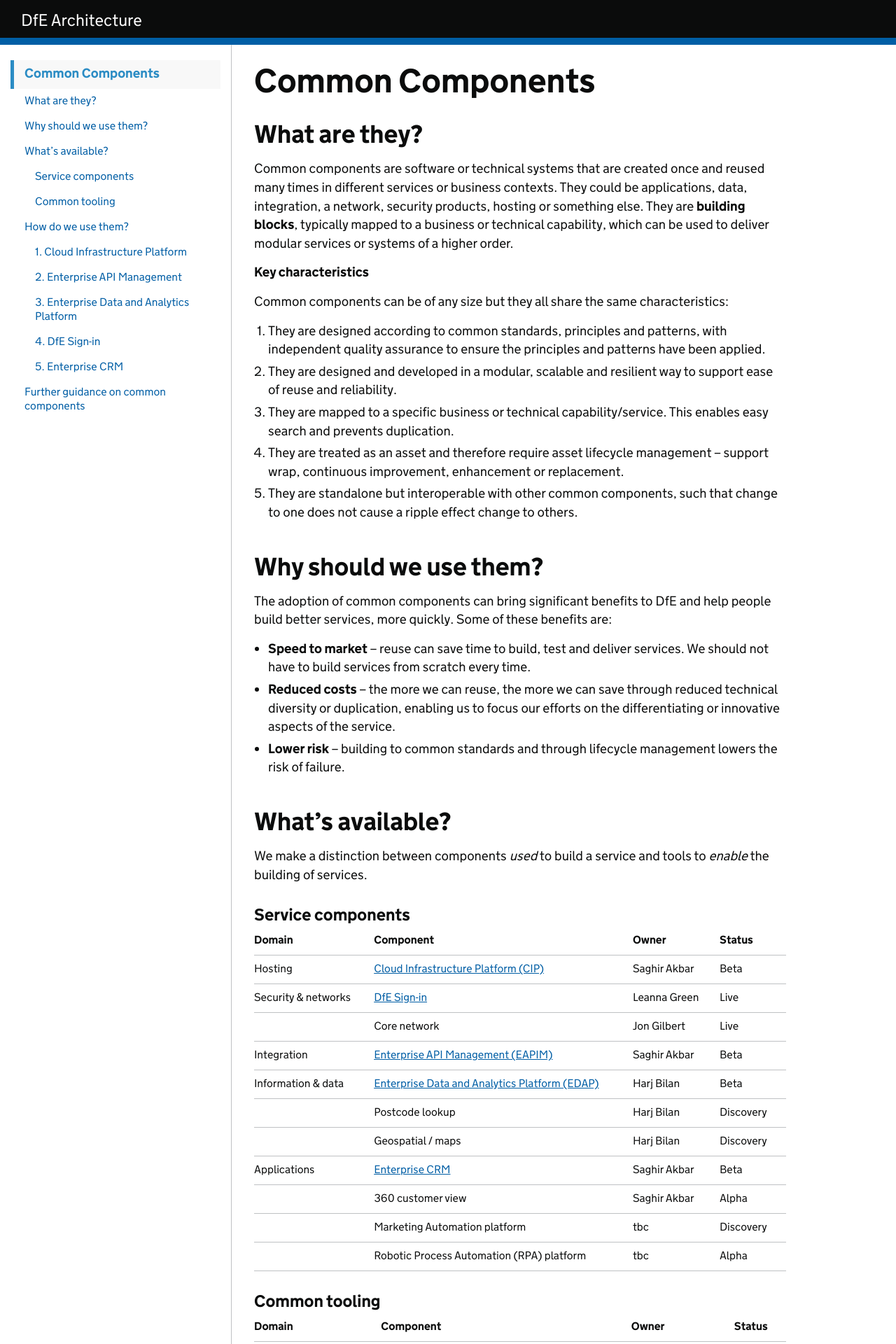
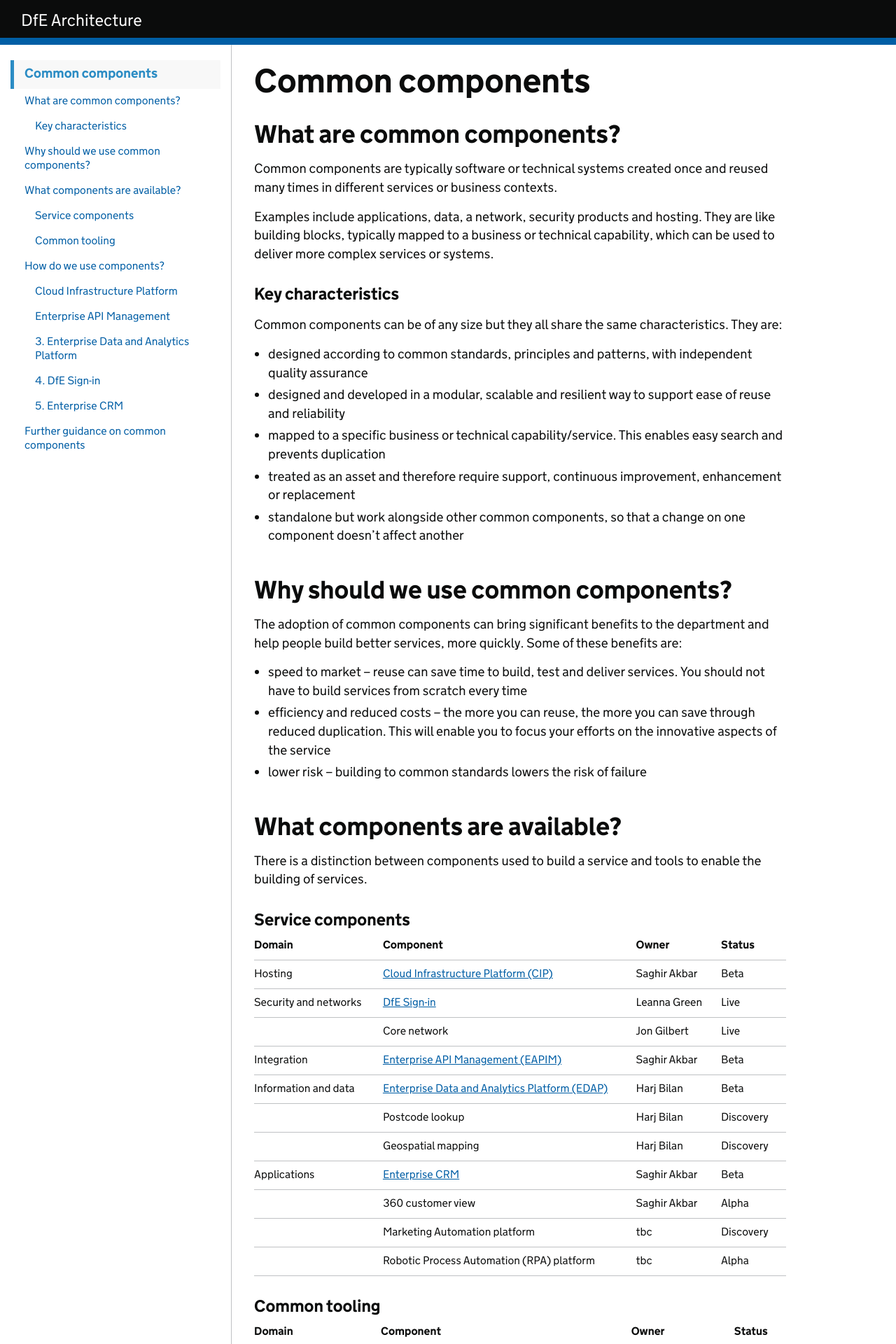
Before and after one commit to DFE-Digital/architecture, a Jekyll site: the page built from common-components/index.md, in a window 1280 px wide. Shown: the top 1920 px of the page at 70% size. Built offline with Jekyll 4.4.1, drawn with Linux system fonts in a browser that asks for light colours; our own code applies the rules of GitHub Pages for plain Markdown files; some of the changed text lies outside the part shown.

Commit message:
Update index.md

```diff
--- a/common-components/index.md
+++ b/common-components/index.md
@@ -3,94 +3,98 @@ category: Components
 expires: 2020-01-01
 ---
 
-# Common Components
+# Common components
 
-## What are they?
+## What are common components?
 
-Common components are software or technical systems that are created once and reused many times in different services or business contexts. They could be applications, data, integration, a network, security products, hosting or something else. They are __building blocks__, typically mapped to a business or technical capability, which can be used to deliver modular services or systems of a higher order.
+Common components are typically software or technical systems created once and reused many times in different services or business contexts.
 
-__Key characteristics__
+Examples include applications, data, a network, security products and hosting. They are like building blocks, typically mapped to a business or technical capability, which can be used to deliver more complex services or systems.
 
-Common components can be of any size but they all share the same characteristics:
-1. They are designed according to common standards, principles and patterns, with independent quality assurance to ensure the principles and patterns have been applied.
-2. They are designed and developed in a modular, scalable and resilient way to support ease of reuse and reliability.
-3. They are mapped to a specific business or technical capability/service. This enables easy search and prevents duplication.
-4. They are treated as an asset and therefore require asset lifecycle management – support wrap, continuous improvement, enhancement or replacement.
-5. They are standalone but interoperable with other common components, such that change to one does not cause a ripple effect change to others.
+### Key characteristics
 
-## Why should we use them? ##
+Common components can be of any size but they all share the same characteristics. They are:
+- designed according to common standards, principles and patterns, with independent quality assurance
+- designed and developed in a modular, scalable and resilient way to support ease of reuse and reliability
+- mapped to a specific business or technical capability/service. This enables easy search and prevents duplication
+- treated as an asset and therefore require support, continuous improvement, enhancement or replacement
+- standalone but work alongside other common components, so that a change on one component doesn't affect another
 
-The adoption of common components can bring significant benefits to DfE and help people build better services, more quickly. Some of these benefits are:
-- __Speed to market__ – reuse can save time to build, test and deliver services. We should not have to build services from scratch every time.
-- __Reduced costs__ – the more we can reuse, the more we can save through reduced technical diversity or duplication, enabling us to focus our efforts on the differentiating or innovative aspects of the service.
-- __Lower risk__ – building to common standards and through lifecycle management lowers the risk of failure.
+## Why should we use common components?
 
-## What's available? ##
+The adoption of common components can bring significant benefits to the department and help people build better services, more quickly. Some of these benefits are:
+- speed to market – reuse can save time to build, test and deliver services. You should not have to build services from scratch every time
+- efficiency and reduced costs – the more you can reuse, the more you can save through reduced duplication. This will enable you to focus your efforts on the innovative aspects of the service
+- lower risk – building to common standards lowers the risk of failure
 
-We make a distinction between components _used_ to build a service and tools
-to _enable_ the building of services.
+## What components are available?
 
-### Service components ###
+There is a distinction between components used to build a service and tools
+to enable the building of services.
+
+### Service components
 
 Domain | Component | Owner | Status
 - | - | - | -
 Hosting | [Cloud Infrastructure Platform (CIP)](#cip) | Saghir Akbar | Beta
-Security & networks | [DfE Sign-in](#dfe-signin) | Leanna Green | Live
+Security and networks | [DfE Sign-in](#dfe-signin) | Leanna Green | Live
 | Core network | Jon Gilbert | Live
 Integration | [Enterprise API Management (EAPIM)](#eapim) | Saghir Akbar | Beta
-Information & data | [Enterprise Data and Analytics Platform (EDAP)](#edap) | Harj Bilan | Beta
+Information and data | [Enterprise Data and Analytics Platform (EDAP)](#edap) | Harj Bilan | Beta
 | Postcode lookup | Harj Bilan | Discovery
-| Geospatial / maps | Harj Bilan | Discovery
+| Geospatial mapping | Harj Bilan | Discovery
 Applications | [Enterprise CRM](#crm) | Saghir Akbar | Beta
 | 360 customer view | Saghir Akbar | Alpha
 | Marketing Automation platform | tbc | Discovery
 | Robotic Process Automation (RPA) platform | tbc | Alpha
 
-### Common tooling ###
+### Common tooling
 
 Domain | Component | Owner | Status
 - | - | - | -
-End User Compute | Outlook and Teams | Leanna Green | Live
-| Telephony and Skype | Leanna Green | Live
-| Mobile telephony | Leanna Green | Live
-Service Management | Service desk toolset | Leanna Green | Live
+End User Computing | Outlook and Teams | Leanna Green | Live
+| Phones and Skype | Leanna Green | Live
+| Mobile phones | Leanna Green | Live
+Service management | Service desk tools | Leanna Green | Live
 Digital | Productivity tools (Slack, Trello, Confluence) | Ashley Stephens | Beta
-Development | Dev tools (Azure DevOps, Github) | Saghir Akbar | Live
-Information & data | SharePoint | Harj Bilan | Live
+Development | Development tools (Azure DevOps, Github) | Saghir Akbar | Live
+Information and data | SharePoint | Harj Bilan | Live
 
-## How do we use them? ##
-
-_(Note. Content is in development for the following sections)_
+## How do we use components?
 
 <a name="cip"></a>
-### 1. Cloud Infrastructure Platform
-The Cloud Infrastructure Platform (CIP) is the department's Microsoft Azure cloud hosting offer. It’s managed centrally and provides a highly flexible model that gives service lines _control_ and _consistency_ over how their business services are hosted.
+### Cloud Infrastructure Platform
+The Cloud Infrastructure Platform (CIP) is the department's Microsoft Azure cloud hosting offer. It’s managed centrally and provides a highly flexible model that gives services control and consistency over how their business services are hosted.
 
-At its core, CIP is a set of principles, processes, and technologies that facilitate the development and delivery of cloud computing, cloud applications and cloud services. The CIP platform is designed using a ‘loose coupling’ approach, which enables services to be hosted independently from each other. This means changes can be made without affecting other components, which supports our highly agile working environment.
+CIP is a set of principles, processes and technologies that support the development and delivery of cloud computing, applications and services.
 
-Here are some of the key benefits:
+The CIP platform is designed using a ‘loosely-coupled’ approach, which enables services to be hosted independently from each other. This means changes can be made without affecting other components.
+
+Key benefits include:
 
 - improving efficiency and consistency for delivery teams
 - reducing implementation times for projects
-- best practice templates, automation and customer self-service features
-- access to a secure sandpit environment within just 24hrs
+- access to best practice templates, automation and customer self-service features
+- quick access to a secure 'sandpit' environment
 
 __Documentation__
 
-Read the [platform documentation](https://docs.platform.education.gov.uk/help/intro.html) that covers security, access, operations and monitoring. Note - you may need to request CIP access.
+Read the [platform documentation](https://docs.platform.education.gov.uk/help/intro.html) that covers security, access, operations and monitoring.
+
+Request CIP access via the [Service Portal](https://dfe.service-now.com/serviceportal?id=sc_cat_item&sys_id=51b0b9c5db1ff7809402e1aa4b96197d&sysparm_category=19d07bc3dbff17003b929334ca9619bd), if you don't already have it.
 
 __Support__
 
 CIP has a support team who handle incidents and requests. Our tiered support operating model makes it easy to accommodate different business requirements. For each service using the platform, a range of support services are provided. All services receive:
-1. Policy support
-2. Guidance for security
-3. Guidance on best practice into production
-4. Working hours support
+- policy support
+- guidance for security
+- guidance on best practice into production
+- working hours support
 
 Optional support services that can be requested during onboarding are:
-1. Support for Azure DevOps for new users
-2. More extensive support for security / firewalls
-3. Guidance for Azure engineering
+- support for Azure DevOps for new users
+- more extensive support for security / firewalls
+- guidance for Azure engineering
 
 We’ve made costing transparent – each service is assigned an ID linked to its Azure account; this makes it simple to track resources being consumed
 
@@ -119,7 +123,7 @@ Read the [Cloud Infrastructure and Platform Services wiki](https://educationgovu
 - Platform support lead - [Paul Cripwell](https://eur.delve.office.com/?u=11bcb046-7de9-4dd9-858d-7997129df02d&v=work)
 
 <a name="eapim"></a>
-### 2. Enterprise API Management
+### Enterprise API Management
 Enterprise integration and API management services make it easier to share data quickly and securely – whether you’re an integration partner, developer, publisher or data consumer.
 
 **Enterprise API Management (EAPIM) Platform**
```
